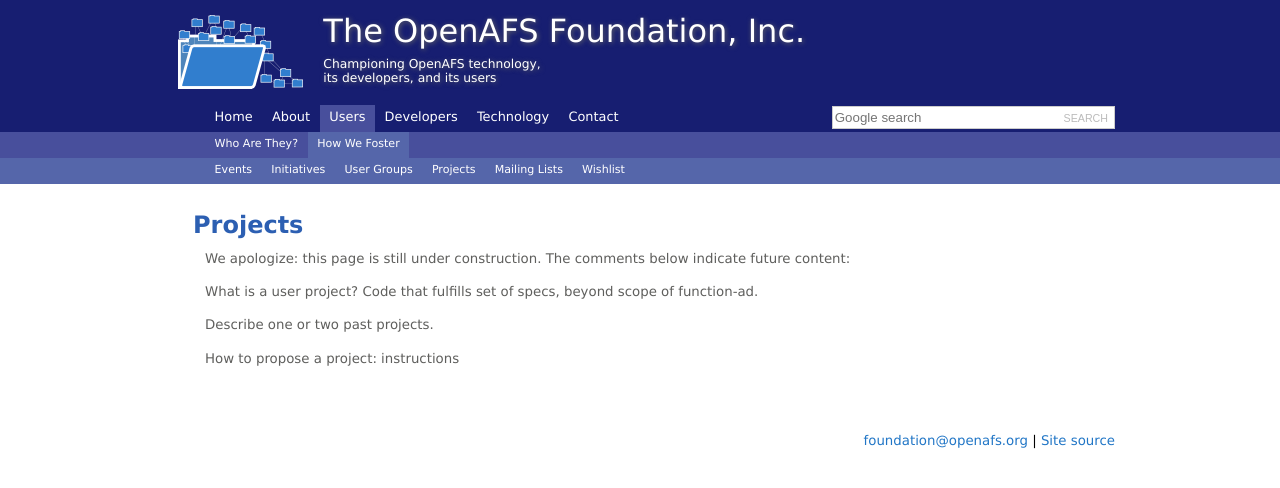
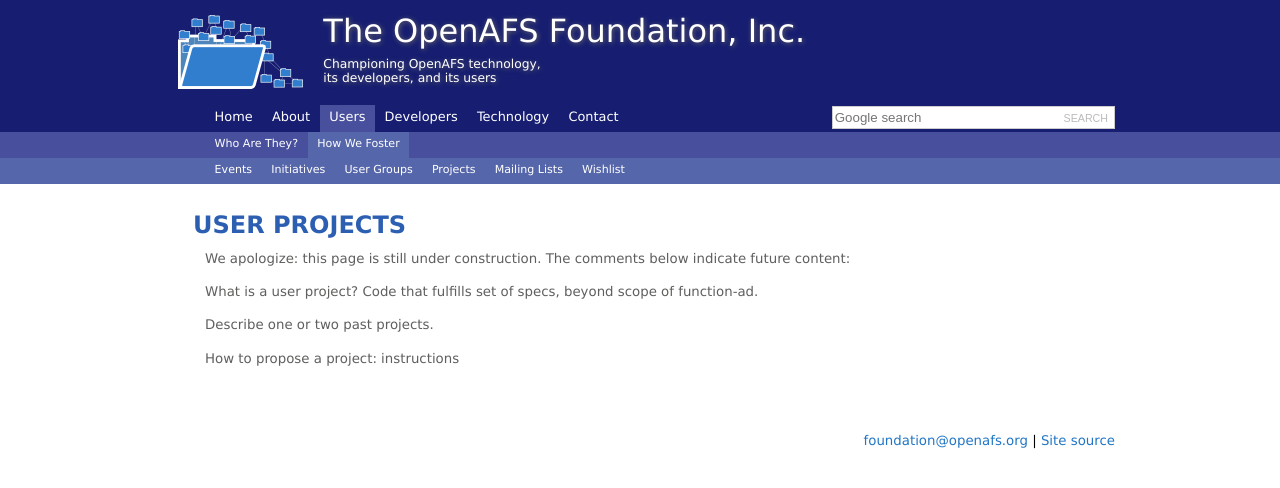
Before and after one commit to openafsfoundation/openafsfoundation.org, a Jekyll site: the page built from users/projects/index.md, in a window 1280 px wide. Shown: the top 488 px of the page. Built offline with Jekyll 4.4.1, drawn with Linux system fonts in a browser that asks for light colours.

Commit message:
Update index.md

```diff
--- a/users/projects/index.md
+++ b/users/projects/index.md
@@ -3,7 +3,7 @@
 nav: [users,how]
 ---
 
-## Projects ##
+## USER PROJECTS ##
 
 We apologize: this page is still under construction.  The comments below indicate future content:
 
```
